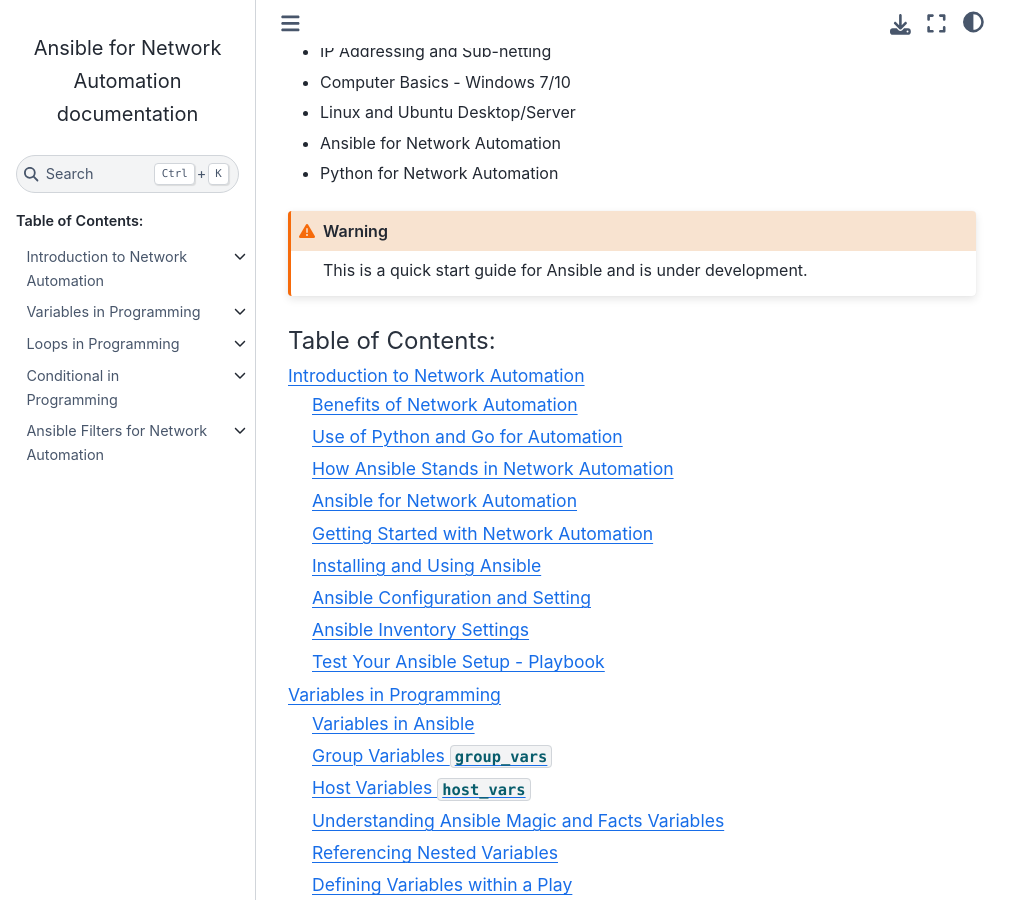
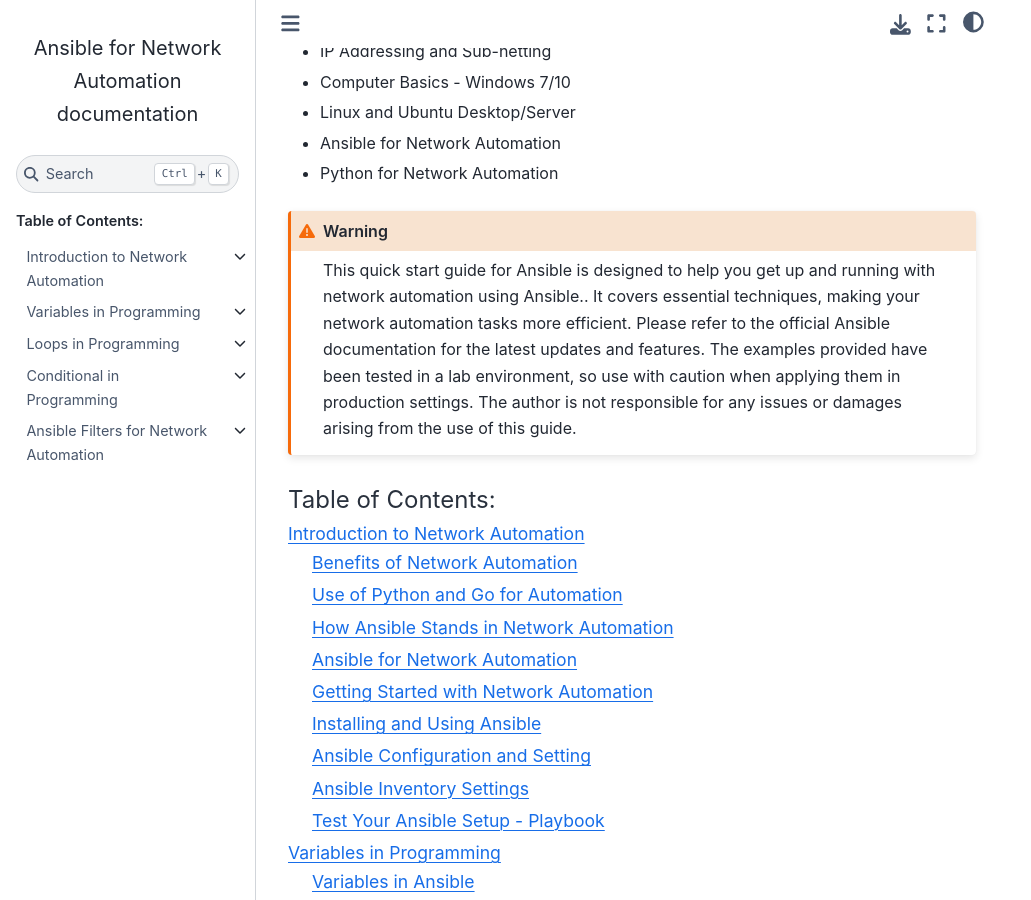
Before and after one commit to sydasif/ansible-cbt-lab, a Sphinx documentation site: the page built from docs/source/index.md, in a window 1280 px wide and 900 px high, scrolled down 547 px. Shown: the whole window, without its empty margins (0-1031 px from the left). Built offline with Sphinx 7.4.7 and the Sphinx Book theme 1.1.4, drawn with Linux system fonts in a browser that asks for light colours.

Commit message:
update main index

````diff
--- a/docs/source/index.md
+++ b/docs/source/index.md
@@ -28,7 +28,7 @@
   - Python for Network Automation
 
 ```{warning}
-This is a quick start guide for Ansible and is under development.
+This quick start guide for Ansible is designed to help you get up and running with network automation using Ansible.. It covers essential techniques, making your network automation tasks more efficient. Please refer to the official Ansible documentation for the latest updates and features. The examples provided have been tested in a lab environment, so use with caution when applying them in production settings. The author is not responsible for any issues or damages arising from the use of this guide.
 ```
 
 ```{toctree}
````
